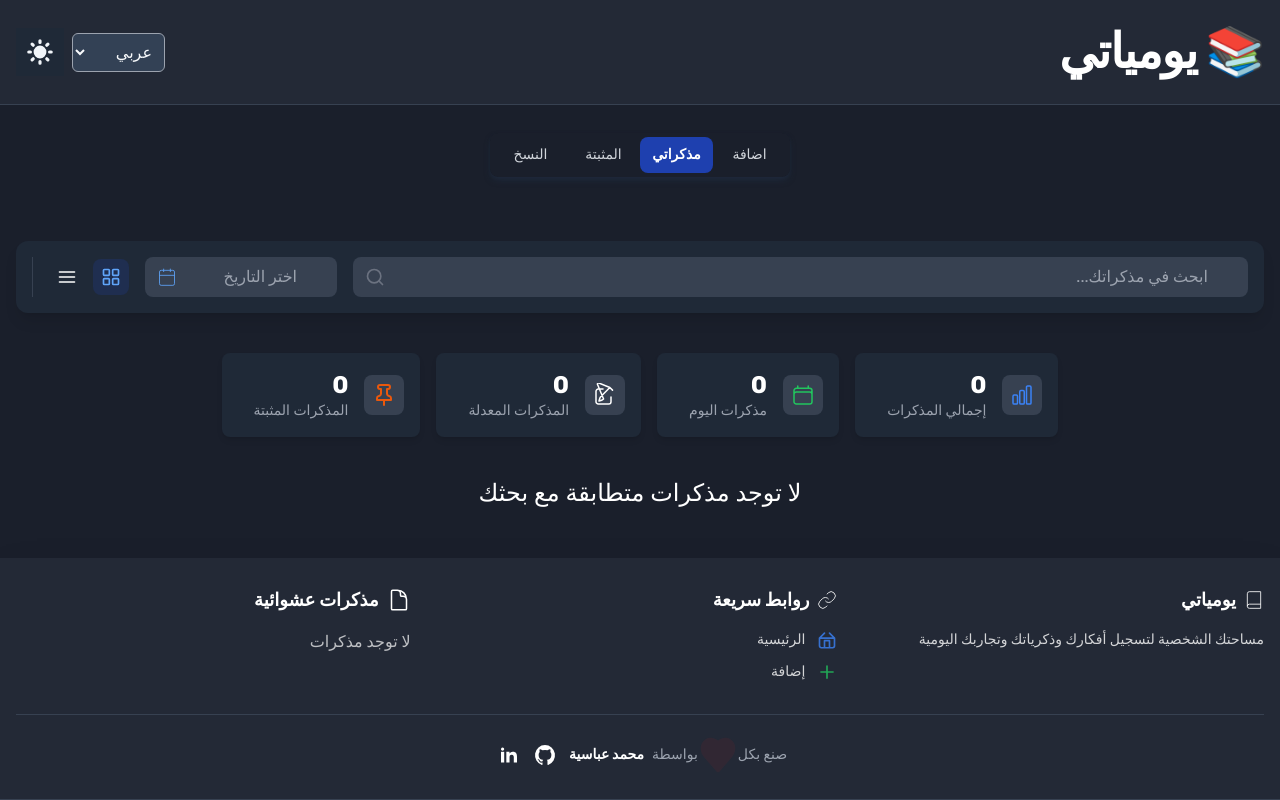
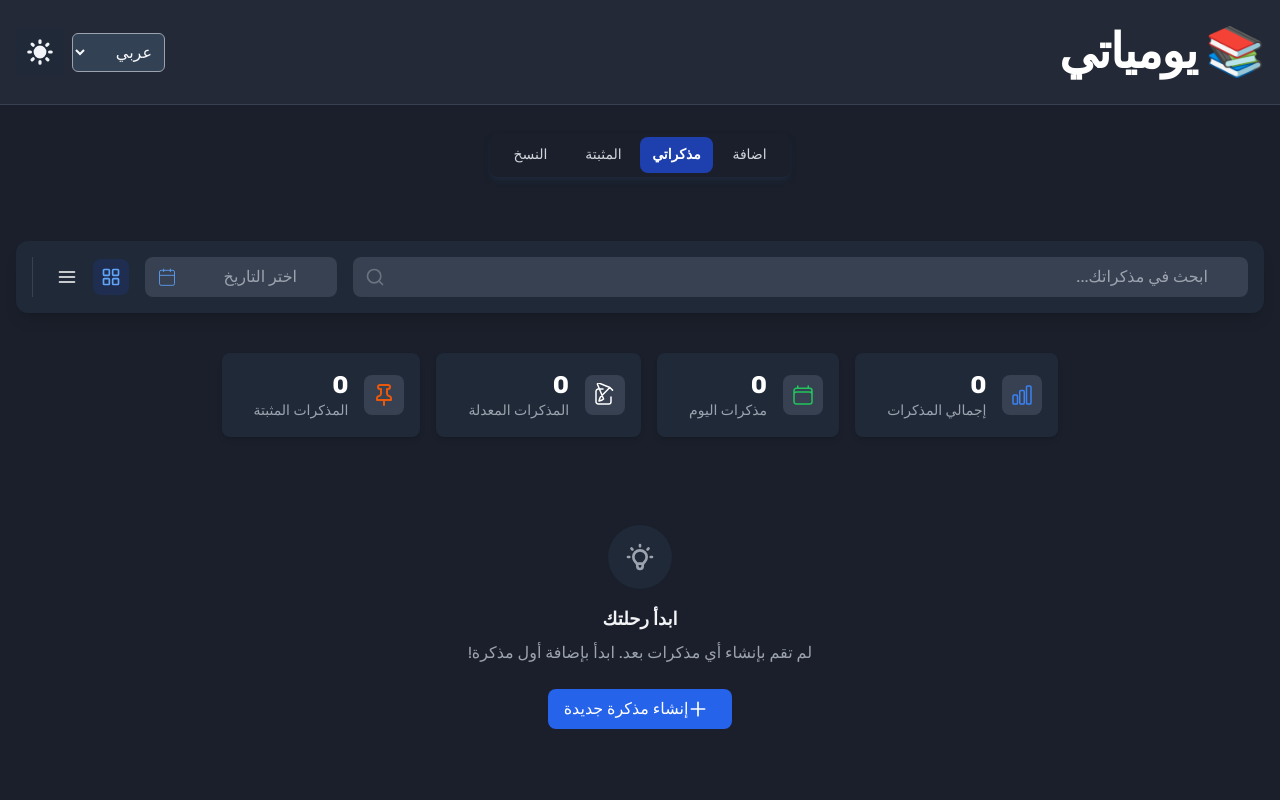
Before and after one commit to Mo3bassia/journal-react-app, a React (Vite) app: page /notes in a window 1280 px wide. Shown: the top 800 px of the page. Built offline with nearby package versions, Linux system fonts and the light colour scheme.

Commit message:
edit on search input and when no notes appear

```diff
--- a/src/pages/Notes.jsx
+++ b/src/pages/Notes.jsx
@@ -4,13 +4,14 @@ import DayNotes from "../components/DayNotes";
 import { DayPicker } from "react-day-picker";
 import { colors } from "../App";
 import { ar } from "date-fns/locale";
+import { useLocalStorage } from "../hooks/useLocalStorage";
 
 function Notes({ lang, notes, setSelected, setNotes, isDark }) {
   let [currentCategory, setCurrentCategory] = useState("");
   let [isDateOpen, setDateOpen] = useState(false);
   const [searchValue, setSearchValue] = useState("");
   const [selectedDate, setSelectedDate] = useState();
-  const [viewMode, setViewMode] = useState("grid"); // grid or list
+  const [viewMode, setViewMode] = useLocalStorage("grid", 'view'); // grid or list
 
   useEffect(() => {
     document.title = `${
@@ -21,6 +22,11 @@ function Notes({ lang, notes, setSelected, setNotes, isDark }) {
   function handleSearchChange(e) {
     setSearchValue(e.target.value);
   }
+
+  function clearSearch() {
+    setSearchValue("");
+  }
+
   let allDates = [];
 
   notes.map((note, index) => {
@@ -58,7 +64,8 @@ function Notes({ lang, notes, setSelected, setNotes, isDark }) {
         n.title.toLowerCase().includes(searchValue.toLowerCase())
     );
   }
-  // console.log(notesFiltered);
+
+  const totalResults = notesFiltered.length;
 
   const uniqueDates = [...new Set(allDates)];
   useEffect(() => {
@@ -145,6 +152,25 @@ function Notes({ lang, notes, setSelected, setNotes, isDark }) {
                   value={searchValue}
                   onChange={handleSearchChange}
                 />
+                {searchValue && (
+                  <>
+                    <div className={`absolute inset-y-0 ${lang == "en" ? "right-10 left-auto" : "left-10 right-auto"}  flex items-center text-sm text-gray-500 dark:text-gray-400`}>
+                      {lang === "en"
+                        ? `${totalResults} ${totalResults === 1 ? "result" : "results"}`
+                        : `${totalResults} ${totalResults === 1 ? "نتيجة" : "نتائج"}`
+                      }
+                    </div>
+                    <button
+                      onClick={clearSearch}
+                      className={`absolute inset-y-0 ${lang == "en" ? "right-3" : "left-3"} flex items-center text-gray-400 hover:text-gray-600 dark:hover:text-gray-300`}
+                      title={lang === "en" ? "Clear search" : "مسح البحث"}
+                    >
+                      <svg xmlns="http://www.w3.org/2000/svg" className="h-5 w-5" viewBox="0 0 20 20" fill="currentColor">
+                        <path fillRule="evenodd" d="M10 18a8 8 0 100-16 8 8 0 000 16zM8.707 7.293a1 1 0 00-1.414 1.414L8.586 10l-1.293 1.293a1 1 0 101.414 1.414L10 11.414l1.293 1.293a1 1 0 001.414-1.414L11.414 10l1.293-1.293a1 1 0 00-1.414-1.414L10 8.586 8.707 7.293z" clipRule="evenodd" />
+                      </svg>
+                    </button>
+                  </>
+                )}
               </div>
               <div className="w-full relative sm:w-48">
                 <input
@@ -185,7 +211,7 @@ function Notes({ lang, notes, setSelected, setNotes, isDark }) {
                   <path
                     strokeLinecap="round"
                     strokeLinejoin="round"
-                    d="M12 9.75 14.25 12m0 0 2.25 2.25M14.25 12l2.25-2.25M14.25 12 12 14.25m-2.58 4.92-6.374-6.375a1.125 1.125 0 0 1 0-1.59L9.42 4.83c.21-.211.497-.33.795-.33H19.5a2.25 2.25 0 0 1 2.25 2.25v10.5a2.25 2.25 0 0 1-2.25 2.25h-9.284c-.298 0-.585-.119-.795-.33Z"
+                    d="M12 9.75 14.25 12m0 0 2.25 2.25M14.25 12l2.25-2.25M14.25 12 12 14.25m-2.58 4.92-6.374-6.375a1.125 1.125 0 0 1 0-1.59L9.42 4.83c.21-.211.497-.33.795-.33H19.5a2.25 2.25 0 0 1 2.25 2.25v10.5a2.25 2.25 0 0 1-2.25 2.25h-9.284c-.298 0-.585-.119-.795-.33Zm0 0L19.5 7.125M18 14v4.75A2.25 2.25 0 0 1 15.75 21H5.25A2.25 2.25 0 0 1 3 18.75V8.25A2.25 2.25 0 0 1 5.25 6H10"
                   />
                   <path
                     strokeLinecap="round"
@@ -431,7 +457,171 @@ function Notes({ lang, notes, setSelected, setNotes, isDark }) {
               </div>
             </Link>
           </div>
-          {uniqueDates.length != 0 ? (
+          {notes.length === 0 ? (
+            <div className="flex flex-col items-center justify-center py-12 animate-fade-in-up opacity-0">
+              <div className="bg-gray-100 dark:bg-gray-800 rounded-full p-4 mb-4">
+                <svg
+                  xmlns="http://www.w3.org/2000/svg"
+                  className="h-8 w-8 text-gray-500 dark:text-gray-400"
+                  fill="none"
+                  viewBox="0 0 24 24"
+                  stroke="currentColor"
+                >
+                  <path
+                    strokeLinecap="round"
+                    strokeLinejoin="round"
+                    strokeWidth={2}
+                    d="M9.663 17h4.673M12 3v1m6.364 1.636l-.707.707M21 12h-1M4 12H3m3.343-5.657l-.707-.707m2.828 9.9a5 5 0 117.072 0l-.548.547A3.374 3.374 0 0014 18.469V19a2 2 0 11-4 0v-.531c0-.895-.356-1.754-.988-2.386l-.548-.547z"
+                  />
+                </svg>
+              </div>
+              <h3 className="text-lg font-semibold text-gray-900 dark:text-gray-100 mb-2">
+                {lang === "en" ? "Start Your Journey" : "ابدأ رحلتك"}
+              </h3>
+              <p className="text-gray-500 dark:text-gray-400 text-center max-w-md mb-6">
+                {lang === "en"
+                  ? searchValue
+                    ? `No notes match your search "${searchValue}". Try different keywords or clear your search.`
+                    : selectedDate
+                    ? `No notes found for ${selectedDate.toLocaleDateString()}. Try selecting a different date.`
+                    : "You haven't created any notes yet. Start by adding your first note!"
+                  : searchValue
+                    ? `لا توجد مذكرات تطابق بحثك "${searchValue}". جرب كلمات مختلفة أو امسح البحث.`
+                    : selectedDate
+                    ? `لا توجد مذكرات في ${selectedDate.toLocaleDateString('ar-EG')}. جرب اختيار تاريخ آخر.`
+                    : "لم تقم بإنشاء أي مذكرات بعد. ابدأ بإضافة أول مذكرة!"}
+              </p>
+              {(searchValue || selectedDate) ? (
+                <div className="flex gap-3">
+                  {searchValue && (
+                    <button
+                      onClick={clearSearch}
+                      className="inline-flex items-center px-4 py-2 bg-gray-100 hover:bg-gray-200 dark:bg-gray-800 dark:hover:bg-gray-700 text-gray-700 dark:text-gray-300 rounded-lg transition-colors"
+                    >
+                      <svg xmlns="http://www.w3.org/2000/svg" className="h-5 w-5 mr-2 rtl:ml-2 rtl:mr-0" viewBox="0 0 20 20" fill="currentColor">
+                        <path fillRule="evenodd" d="M10 18a8 8 0 100-16 8 8 0 000 16zM8.707 7.293a1 1 0 00-1.414 1.414L8.586 10l-1.293 1.293a1 1 0 101.414 1.414L10 11.414l1.293 1.293a1 1 0 001.414-1.414L11.414 10l1.293-1.293a1 1 0 00-1.414-1.414L10 8.586 8.707 7.293z" clipRule="evenodd" />
+                      </svg>
+                      {lang === "en" ? "Clear Search" : "مسح البحث"}
+                    </button>
+                  )}
+                  {selectedDate && (
+                    <button
+                      onClick={() => setSelectedDate(undefined)}
+                      className="inline-flex items-center px-4 py-2 bg-gray-100 hover:bg-gray-200 dark:bg-gray-800 dark:hover:bg-gray-700 text-gray-700 dark:text-gray-300 rounded-lg transition-colors"
+                    >
+                      <svg xmlns="http://www.w3.org/2000/svg" className="h-5 w-5 mr-2 rtl:ml-2 rtl:mr-0" viewBox="0 0 20 20" fill="currentColor">
+                        <path fillRule="evenodd" d="M6 2a1 1 0 00-1 1v1H4a2 2 0 00-2 2v10a2 2 0 002 2h12a2 2 0 002-2V6a2 2 0 00-2-2h-1V3a1 1 0 10-2 0v1H7V3a1 1 0 00-1-1zm0 5a1 1 0 000 2h8a1 1 0 100-2H6z" clipRule="evenodd" />
+                      </svg>
+                      {lang === "en" ? "Clear Date" : "مسح التاريخ"}
+                    </button>
+                  )}
+                </div>
+              ) : (
+                <Link
+                  to="/add"
+                  className="inline-flex items-center px-4 py-2 bg-blue-600 hover:bg-blue-700 text-white rounded-lg transition-colors"
+                >
+                  <svg
+                    xmlns="http://www.w3.org/2000/svg"
+                    className="h-5 w-5 mr-2 rtl:ml-2 rtl:mr-0"
+                    fill="none"
+                    viewBox="0 0 24 24"
+                    stroke="currentColor"
+                  >
+                    <path
+                      strokeLinecap="round"
+                      strokeLinejoin="round"
+                      strokeWidth={2}
+                      d="M12 4v16m8-8H4"
+                    />
+                  </svg>
+                  {lang === "en" ? "Create New Note" : "إنشاء مذكرة جديدة"}
+                </Link>
+              )}
+            </div>
+          ) : totalResults === 0 ? (
+            <div className="flex flex-col items-center justify-center py-12 animate-fade-in-up opacity-0">
+              <div className="bg-gray-100 dark:bg-gray-800 rounded-full p-4 mb-4">
+                <svg
+                  xmlns="http://www.w3.org/2000/svg"
+                  className="h-8 w-8 text-gray-500 dark:text-gray-400"
+                  fill="none"
+                  viewBox="0 0 24 24"
+                  stroke="currentColor"
+                >
+                  <path
+                    strokeLinecap="round"
+                    strokeLinejoin="round"
+                    strokeWidth={2}
+                    d="M9.663 17h4.673M12 3v1m6.364 1.636l-.707.707M21 12h-1M4 12H3m3.343-5.657l-.707-.707m2.828 9.9a5 5 0 117.072 0l-.548.547A3.374 3.374 0 0014 18.469V19a2 2 0 11-4 0v-.531c0-.895-.356-1.754-.988-2.386l-.548-.547z"
+                  />
+                </svg>
+              </div>
+              <h3 className="text-lg font-semibold text-gray-900 dark:text-gray-100 mb-2">
+                {lang === "en" ? "No matching notes found" : "لم يتم العثور على مذكرات مطابقة"}
+              </h3>
+              <p className="text-gray-500 dark:text-gray-400 text-center max-w-md mb-6">
+                {lang === "en"
+                  ? searchValue
+                    ? `No notes match your search "${searchValue}". Try different keywords or clear your search.`
+                    : selectedDate
+                    ? `No notes found for ${selectedDate.toLocaleDateString()}. Try selecting a different date.`
+                    : "You haven't created any notes yet. Start by adding your first note!"
+                  : searchValue
+                    ? `لا توجد مذكرات تطابق بحثك "${searchValue}". جرب كلمات مختلفة أو امسح البحث.`
+                    : selectedDate
+                    ? `لا توجد مذكرات في ${selectedDate.toLocaleDateString('ar-EG')}. جرب اختيار تاريخ آخر.`
+                    : "لم تقم بإنشاء أي مذكرات بعد. ابدأ بإضافة أول مذكرة!"}
+              </p>
+              {(searchValue || selectedDate) ? (
+                <div className="flex gap-3">
+                  {searchValue && (
+                    <button
+                      onClick={clearSearch}
+                      className="inline-flex items-center px-4 py-2 bg-gray-100 hover:bg-gray-200 dark:bg-gray-800 dark:hover:bg-gray-700 text-gray-700 dark:text-gray-300 rounded-lg transition-colors"
+                    >
+                      <svg xmlns="http://www.w3.org/2000/svg" className="h-5 w-5 mr-2 rtl:ml-2 rtl:mr-0" viewBox="0 0 20 20" fill="currentColor">
+                        <path fillRule="evenodd" d="M10 18a8 8 0 100-16 8 8 0 000 16zM8.707 7.293a1 1 0 00-1.414 1.414L8.586 10l-1.293 1.293a1 1 0 101.414 1.414L10 11.414l1.293 1.293a1 1 0 001.414-1.414L11.414 10l1.293-1.293a1 1 0 00-1.414-1.414L10 8.586 8.707 7.293z" clipRule="evenodd" />
+                      </svg>
+                      {lang === "en" ? "Clear Search" : "مسح البحث"}
+                    </button>
+                  )}
+                  {selectedDate && (
+                    <button
+                      onClick={() => setSelectedDate(undefined)}
+                      className="inline-flex items-center px-4 py-2 bg-gray-100 hover:bg-gray-200 dark:bg-gray-800 dark:hover:bg-gray-700 text-gray-700 dark:text-gray-300 rounded-lg transition-colors"
+                    >
+                      <svg xmlns="http://www.w3.org/2000/svg" className="h-5 w-5 mr-2 rtl:ml-2 rtl:mr-0" viewBox="0 0 20 20" fill="currentColor">
+                        <path fillRule="evenodd" d="M6 2a1 1 0 00-1 1v1H4a2 2 0 00-2 2v10a2 2 0 002 2h12a2 2 0 002-2V6a2 2 0 00-2-2h-1V3a1 1 0 10-2 0v1H7V3a1 1 0 00-1-1zm0 5a1 1 0 000 2h8a1 1 0 100-2H6z" clipRule="evenodd" />
+                      </svg>
+                      {lang === "en" ? "Clear Date" : "مسح التاريخ"}
+                    </button>
+                  )}
+                </div>
+              ) : (
+                <Link
+                  to="/add"
+                  className="inline-flex items-center px-4 py-2 bg-blue-600 hover:bg-blue-700 text-white rounded-lg transition-colors"
+                >
+                  <svg
+                    xmlns="http://www.w3.org/2000/svg"
+                    className="h-5 w-5 mr-2 rtl:ml-2 rtl:mr-0"
+                    fill="none"
+                    viewBox="0 0 24 24"
+                    stroke="currentColor"
+                  >
+                    <path
+                      strokeLinecap="round"
+                      strokeLinejoin="round"
+                      strokeWidth={2}
+                      d="M12 4v16m8-8H4"
+                    />
+                  </svg>
+                  {lang === "en" ? "Create New Note" : "إنشاء مذكرة جديدة"}
+                </Link>
+              )}
+            </div>
+          ) : (
             uniqueDates.reverse().map((uniqueDate) => {
               const notesOfDate = notesFiltered.filter(
                 (note) => note.date === uniqueDate
@@ -450,56 +640,11 @@ function Notes({ lang, notes, setSelected, setNotes, isDark }) {
                 />
               );
             })
-          ) : (
-            <div className="container mx-auto px-4 md:px-6 animate-fade-in-up opacity-0">
-              <p className="text-center text-base md:text-lg lg:text-xl xl:text-2xl mt-10 ">
-                {lang == "en"
-                  ? "No notes match your search"
-                  : "لا توجد مذكرات متطابقة مع بحثك"}
-              </p>
-            </div>
           )}
         </div>
       </div>
     </div>
   );
-  // return (
-  //   <div className="container mx-auto mt-9 px-4">
-  //     <div className="space-y-6">
-  //       {notes.map((note) => {
-  //         const {
-  //           id,
-  //           title,
-  //           note: noteTxt,
-  //           date,
-  //           emoji,
-  //           moodAr,
-  //           moodEn,
-  //         } = note;
-  //         return (
-  //           <div
-  //             key={id}
-  //             className="p-4 bg-white dark:bg-gray-800 rounded-lg shadow-md"
-  //           >
-  //             <span className="my-2 block text-gray-600 dark:text-gray-400">
-  //               {lang == "en"
-  //                 ? convertDate(date)[0].toDateString()
-  //                 : convertDate(date)[1]}
-  //             </span>
-  //             {title && (
-  //               <h2 className="text-xl flex items-center justify-between text-gray-900 dark:text-white mb-2 font-bold">
-  //                 <span>{title}</span>
-  //               </h2>
-  //             )}
-  //             <p className="text-gray-600 dark:text-gray-400 mb-4 whitespace-pre-line">
-  //               {noteTxt}
-  //             </p>
-  //           </div>
-  //         );
-  //       })}
-  //     </div>
-  //   </div>
-  // );
 }
 
 export default Notes;
```
